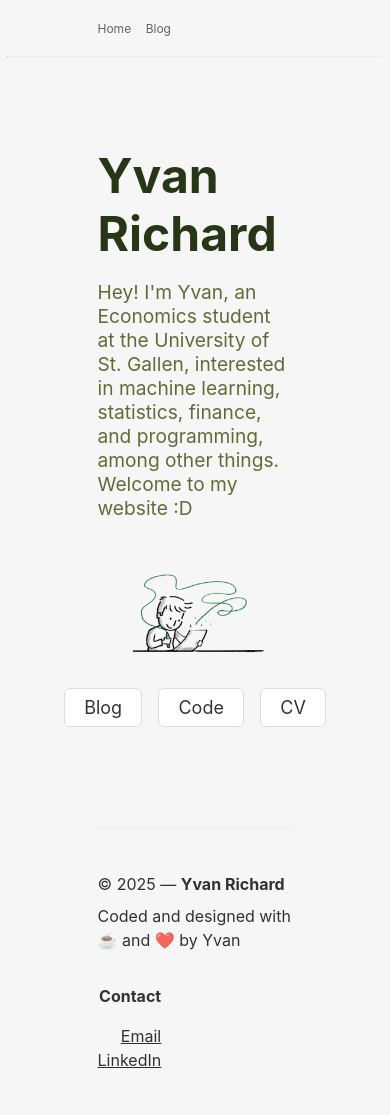
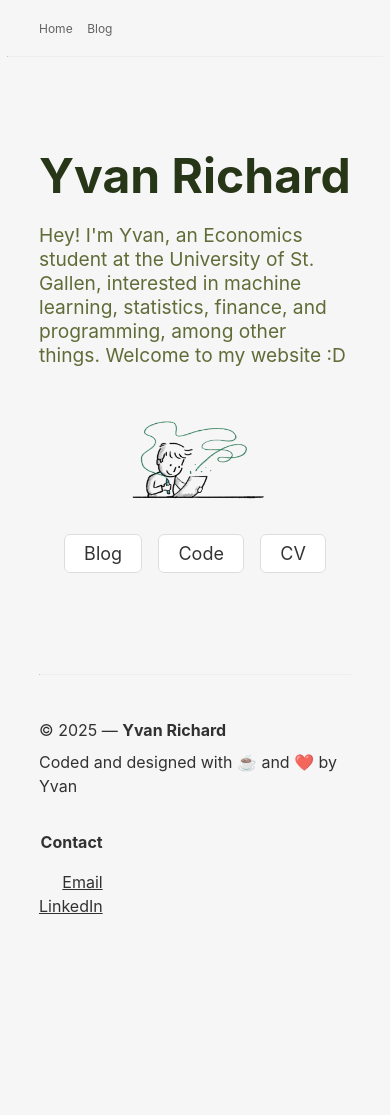
Before and after one commit to YVYX04/yvanrichard.github.io, a Jekyll site: the page built from index.html, in a window 390 px wide. Built offline with Jekyll 4.4.1, drawn with Linux system fonts in a browser that asks for light colours; nearby versions of some CDN libraries; some web fonts are replaced; after the commit the page ends 961 px from its top, so only the background shows below that.

Commit message:
responsive design update

```diff
--- a/css/blog.css
+++ b/css/blog.css
@@ -278,4 +278,9 @@ hr {
   body {
     margin: 0 7px;
   }
+
+  .wrap {
+    max-width: 80vw;
+    margin: 0 auto;
+  }
 }
```
